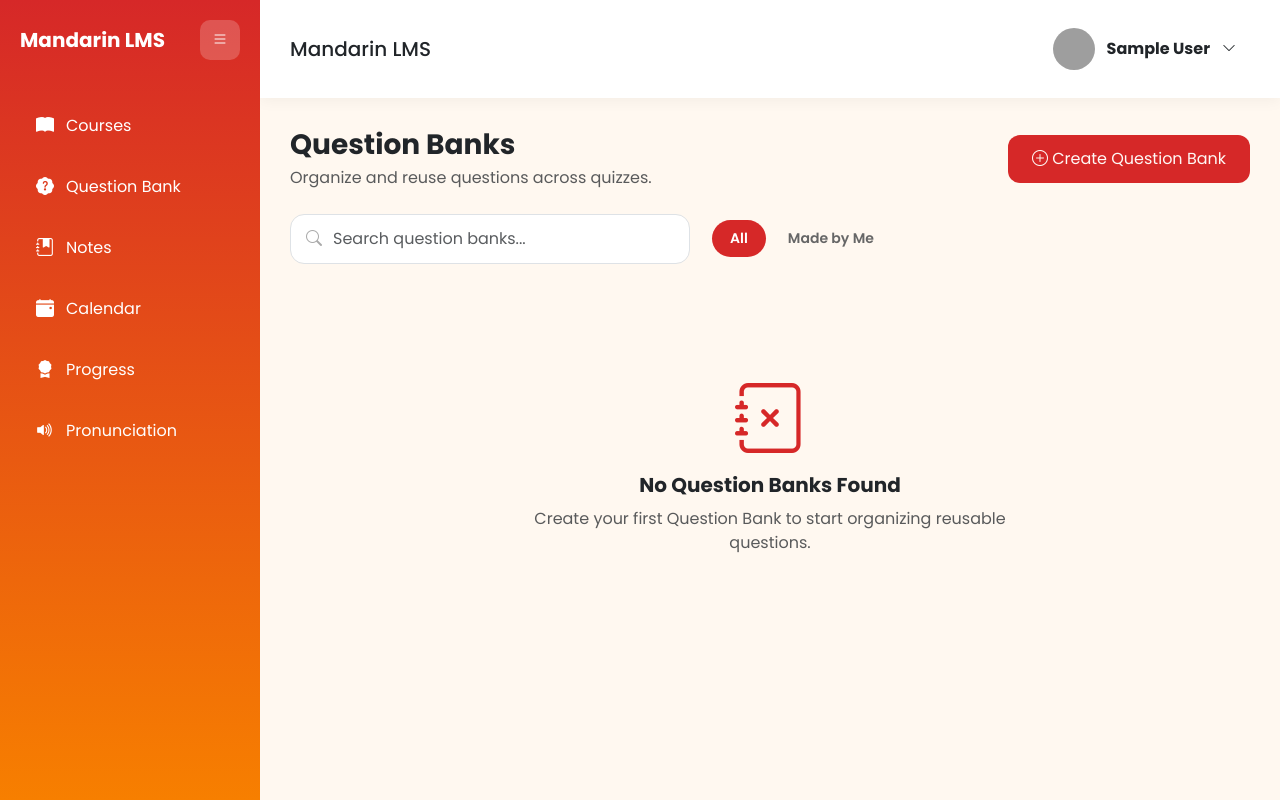
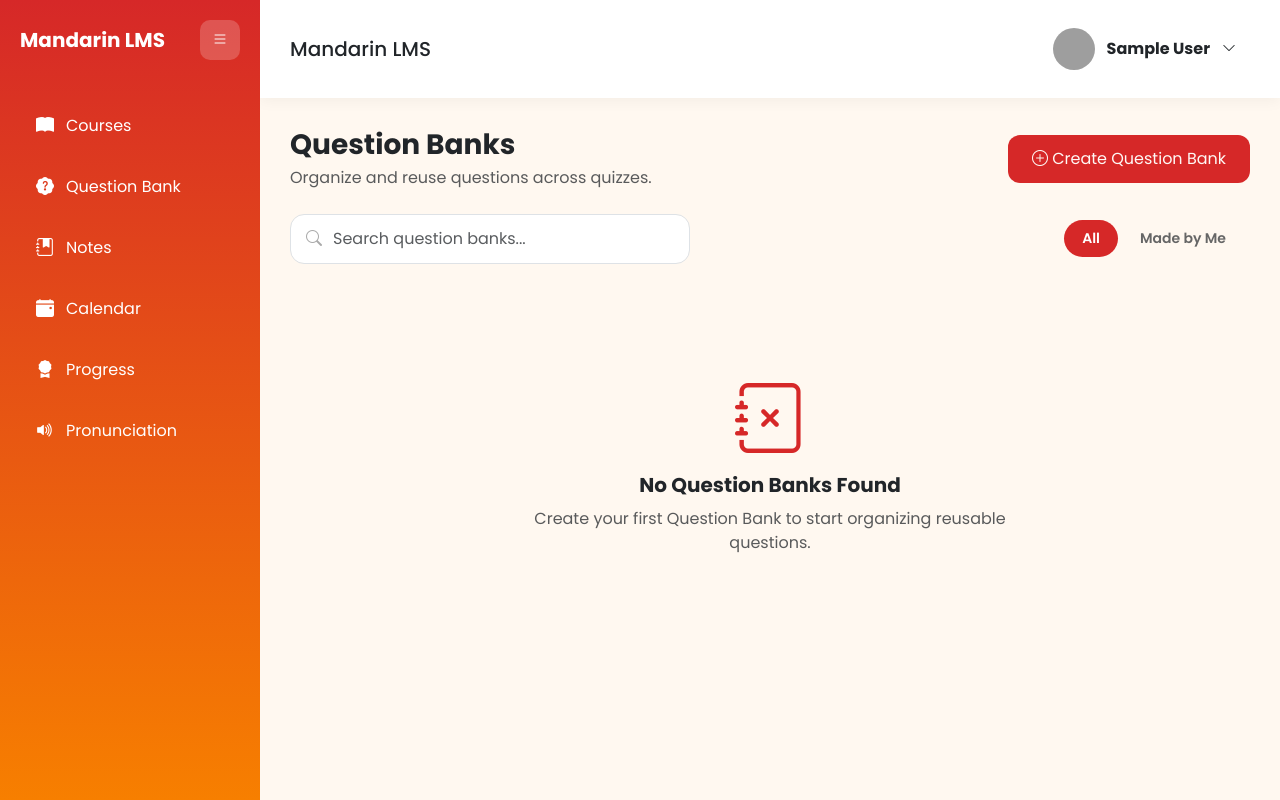
Before and after one commit to EylinJois/ta_1, a Laravel app: page /questionbank in a window 1280 px wide. Run offline with Laravel 10, Linux system fonts and the light colour scheme; the visitor is signed in with stand-in values (Sample User, id 1); data that the repository does not hold is empty; some libraries are stand-ins or nearby versions; grey boxes are pictures that could not be loaded.

Commit message:
fix css and qbank

```diff
--- a/app/Http/Controllers/QuestionBankController.php
+++ b/app/Http/Controllers/QuestionBankController.php
@@ -19,10 +19,10 @@ class QuestionBankController extends Controller
         $search = $request->input('search');
 
         $questionBanks = QuestionBank::with([
-        'creator',
-        'course' => fn ($q) => $q->withTrashed(),
-    ])
-    ->withCount('questions')
+            'creator',
+            'course' => fn($q) => $q->withTrashed(),
+        ])
+            ->withCount('questions')
             ->where(function ($q) use ($user) {
                 $q->where('created_by', $user->id)
                     ->orWhere('is_public', 1);
@@ -42,7 +42,7 @@ class QuestionBankController extends Controller
             ->orderBy('name')
             ->get();
 
-        $courses = Course::whereHas('classes.users', fn ($query) => $query->where('users.id', auth()->id()))
+        $courses = Course::whereHas('classes.users', fn($query) => $query->where('users.id', auth()->id()))
             ->with('classes.users')
             ->get();
 
@@ -88,9 +88,17 @@ class QuestionBankController extends Controller
     public function show($id)
     {
         $questionBank = QuestionBank::findOrFail($id);
+
+        if (
+            !$questionBank->is_public &&
+            $questionBank->created_by !== Auth::id()
+        ) {
+            abort(403);
+        }
+
         $questionBank->load('questions');
         $user = User::findOrFail(Auth::user()->id);
-        $courses = Course::whereHas('classes.users', fn ($query) => $query->where('users.id', $user->id))
+        $courses = Course::whereHas('classes.users', fn($query) => $query->where('users.id', $user->id))
             ->with('classes.users')
             ->get();
 
--- a/app/Models/QuestionBank.php
+++ b/app/Models/QuestionBank.php
@@ -12,6 +12,10 @@ class QuestionBank extends Model
     use SoftDeletes;
 
     protected $fillable = ['course_id', 'created_by', 'name', 'description', 'is_public'];
+
+    protected $casts = [
+        'is_public' => 'boolean',
+    ];
 
     public function created_by()
     {
--- a/public/css/qbank.css
+++ b/public/css/qbank.css
@@ -360,7 +360,7 @@ html, body{
     flex-wrap:wrap;
     gap:16px;
     align-items:center;
-    justify-content:flex-start;
+    justify-content:space-between;
     width:100%;
     max-width:100%;
     margin:0;
@@ -402,7 +402,7 @@ html, body{
     justify-content:flex-start;
     gap:4px;
     padding:6px;
-    margin:0 auto 0 0;
+    margin:0;
     box-sizing:border-box;
     overflow-x:auto;
     white-space:nowrap;
--- a/resources/views/assignments/submissions/edit.blade.php
+++ b/resources/views/assignments/submissions/edit.blade.php
@@ -12,7 +12,7 @@
 @section('content')
 
 <div class="mb-4">
-    <a href="{{ route('assignments.show', $assignment) }}" class="btn btn-secondary-custom">
+    <a href="{{ route('assignments.show', $assignment) }}" class="btn btn-secondary-custom" style="background: transparent;">
         <i class="bi bi-arrow-left"></i>
     </a>
 </div>
--- a/resources/views/courses/sections/show.blade.php
+++ b/resources/views/courses/sections/show.blade.php
@@ -80,7 +80,7 @@
 
     <div class="courses-header mb-4">
         <h4 class="section-title mb-0">
-            {{ $section->name }}
+            Materials
         </h4>
         @if(Auth::user()->isManagerInCourse($course->id))
         <div class="d-flex gap-2 section-header-actions">
```
Also changed, not shown: resources/views/quiz/manage.blade.php (+7 -5 lines).
